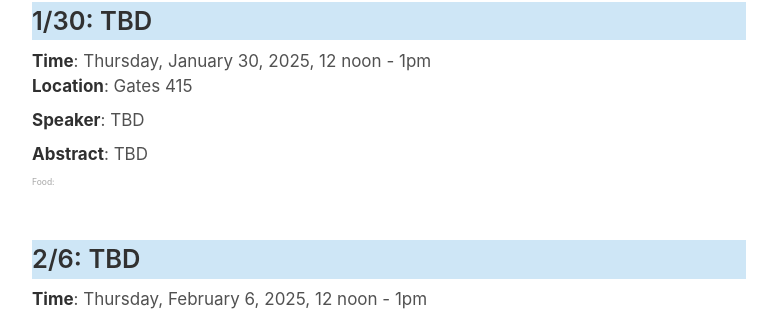
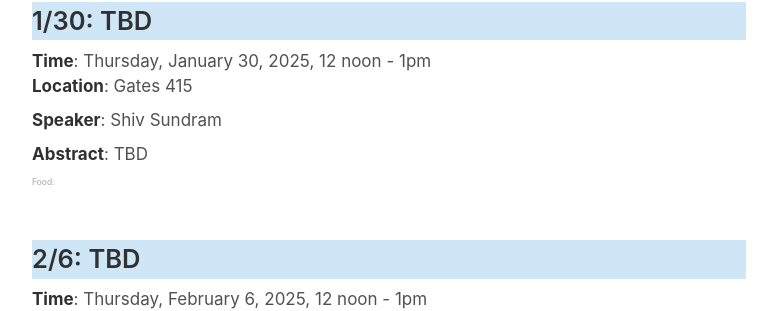
Before and after one commit to software-research-lunch/software-research-lunch.github.io, a Jekyll site: the page built from index.html, in a window 1280 px wide and 900 px high, scrolled down 1867 px. Shown: the part 150-461 px from the top of the window, without its empty margins (251-1028 px from the left). Built offline with Jekyll 4.4.1, drawn with Linux system fonts in a browser that asks for light colours.

Commit message:
_data: add shiv placeholder

```diff
--- a/_data/schedule.yml
+++ b/_data/schedule.yml
@@ -67,7 +67,7 @@ all aspects of explicit data movement and asynchronous computation from applicat
     - date: "2025-1-30"
       abstract: "TBD"
       title: "TBD"
-      speaker: "TBD"
+      speaker: "Shiv Sundram"
       bio: "TBD"
     - date: "2025-2-6"
       abstract: "TBD"
```
